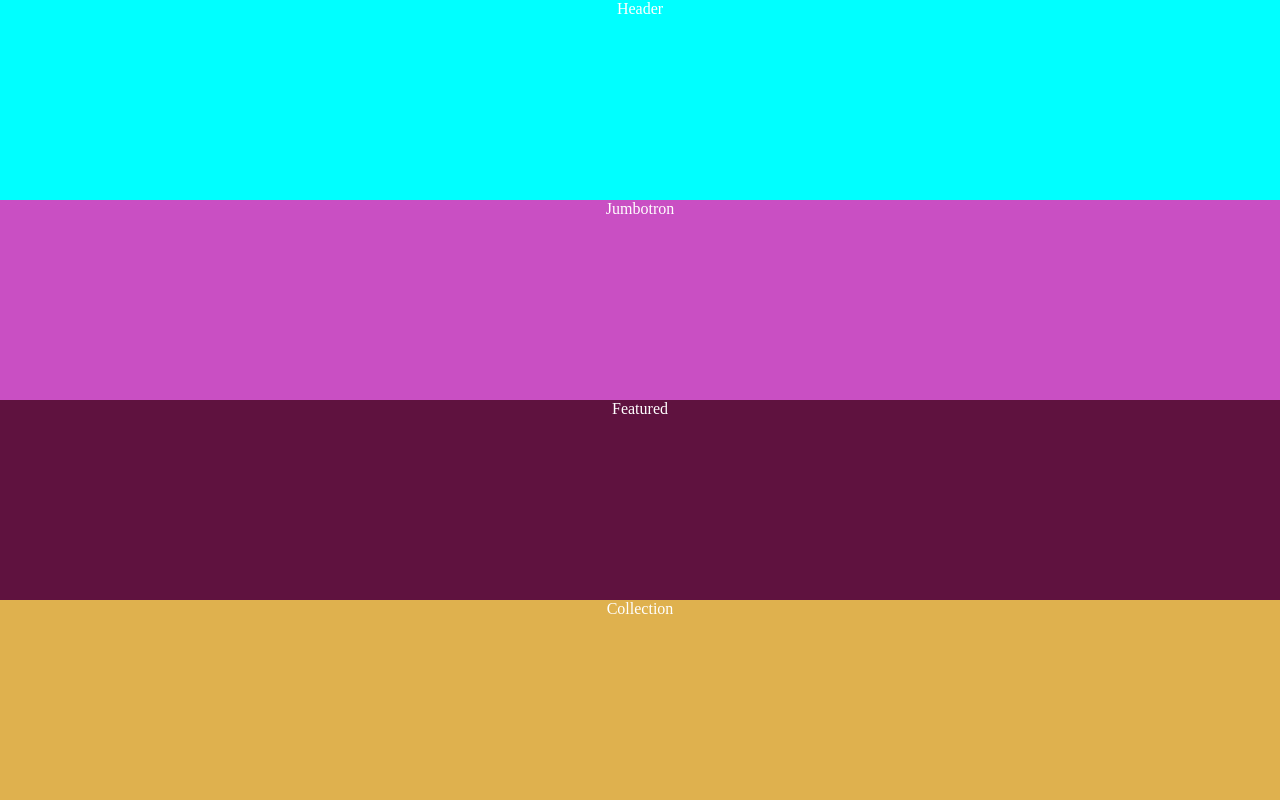
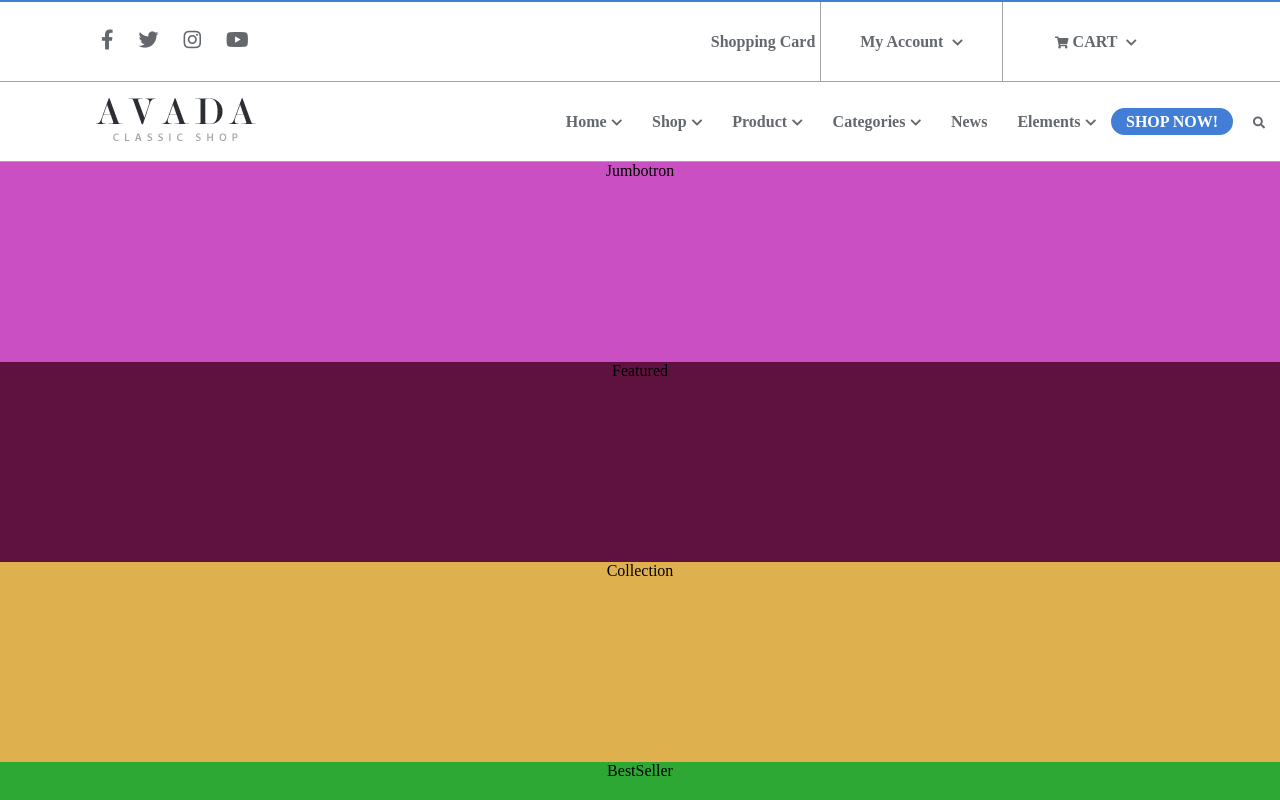
Before and after one commit to G-Salis/proj-html-vuejs, a Vue app: page / in a window 1280 px wide. Shown: the top 800 px of the page. Built offline with nearby package versions, Linux system fonts and the light colour scheme.

Commit message:
Header Completed

```diff
--- a/package.json
+++ b/package.json
@@ -8,6 +8,7 @@
     "lint": "vue-cli-service lint"
   },
   "dependencies": {
+    "@fortawesome/fontawesome-free": "^5.15.4",
     "core-js": "^3.6.5",
     "vue": "^2.6.11"
   },
--- a/src/assets/style/generals.scss
+++ b/src/assets/style/generals.scss
@@ -1,15 +1,16 @@
 //General
-
-@import url('https://fonts.googleapis.com/css2?family=Acme&family=Oswald&display=swap');
+@import "~@fortawesome/fontawesome-free/css/all.min.css";
 
 *{
   padding: 0;
   margin: 0;
   box-sizing: border-box;
-
-  color: white;
   text-align: center;
 
+}
+
+body{
+  border-top: 2px solid #427ED5;
 }
 
 li{
--- a/src/assets/style/utilities.scss
+++ b/src/assets/style/utilities.scss
@@ -4,7 +4,14 @@
   display: flex;
   justify-content: space-between;
   align-items: center;
-  width: 80%;
+  width: 85%;
   margin: 0 auto;
   min-height: 150px;
 }
+
+.btn-blue{
+  background-color: #427ED5;
+  border-radius: 25px;
+  padding: 5px 15px;
+  color: white;
+}
--- a/src/components/Header.vue
+++ b/src/components/Header.vue
@@ -1,9 +1,81 @@
 <template>
-   <section class="header">
 
-     Header
+<section class="header">
 
-  </section>
+  <div class="hdr">
+
+
+       <div class="ctn-left">
+
+          <div class="hdr-social">
+            <i class="fab fa-facebook-f"></i>
+            <i class="fab fa-twitter"></i>
+            <i class="fab fa-instagram"></i>
+            <i class="fab fa-youtube"></i>
+          </div>
+
+       <span>Shopping Card</span>
+
+      </div>
+
+
+
+     <div class="ctn-center">
+
+       <div class="hdr-account">
+          My Account <i class="fas fa-chevron-down"></i>
+       </div>
+
+     </div>
+
+     <div class="ctn-right">
+
+       <div class="hdr-cart">
+          <i class="fas fa-shopping-cart"></i> CART <i class="fas fa-chevron-down"></i>
+       </div>
+
+     </div>
+
+
+
+  </div>
+
+  <div class="hdr">
+
+
+       <div class="ctn-logo">
+
+          <div class="hdr-img">
+            <img src="../assets/img/classic_shop_logo1x.png" alt="">
+          </div>
+
+      </div>
+
+        <div class="ctn-nav">
+
+          <div class="hdr-list">
+
+            <span>Home<i class="fas fa-chevron-down"></i></span>
+            <span>Shop<i class="fas fa-chevron-down"></i></span>
+            <span>Product<i class="fas fa-chevron-down"></i></span>
+            <span>Categories<i class="fas fa-chevron-down"></i></span>
+            <span>News</span>
+            <span>Elements<i class="fas fa-chevron-down"></i></span>
+            <span class="btn-blue">SHOP NOW!</span>
+            <span><i class="fas fa-search"></i></span>
+
+          </div>
+
+      </div>
+
+  </div>
+
+</section>
+
+
+
+
+
 </template>
 
 <script>
@@ -16,9 +88,83 @@ export default {
 </script>
 
 <style lang="scss">
-.header{
-  background-color: aqua;
-  height: 200px;
-  width: 100%;
+i{
+  font-size: 12px;
+  padding-left: 5px;
 }
+.hdr{
+  display: flex;
+  justify-content: space-between;
+  align-items: center;
+  color: #64686C;
+  border-bottom: 1px solid #A0A5A5;
+  height: 80px;
+
+}
+
+.ctn-left{
+  display: flex;
+  justify-content: space-between;
+  width: 60%;
+  margin-left: 7.5%;
+  height: 80px;
+  line-height: 80px;
+
+
+
+  span{
+    text-align: right;
+    padding-right: 5px;
+  }
+
+}
+
+.hdr-social{
+  display: inline-block;
+  text-align: left;
+
+}
+
+
+.hdr-social i{
+  margin-right: 20px;
+  font-size: 20px;
+}
+
+.ctn-center, .ctn-right{
+  width: 15%;
+  height: 80px;
+  line-height: 80px;
+}
+
+
+.ctn-center, .ctn-left{
+  border-right: 1px solid #A0A5A5;
+}
+
+.ctn-right{
+  margin-right: 7.5%;
+}
+
+
+p, span, .hdr-account, .hdr-cart{
+  font-weight: 900;
+}
+
+
+.ctn-logo{
+  display: flex;
+  justify-content: space-between;
+  align-items: center;
+  margin-left: 7.5%;
+  height: 80px;
+}
+
+
+.hdr-list span{
+  padding: 5px 15px;
+}
+
+
+  @import "../assets/style/utilities.scss";
 </style>
```
Also changed, not shown: 1 other file (tests, documents, lock files or other folders).
